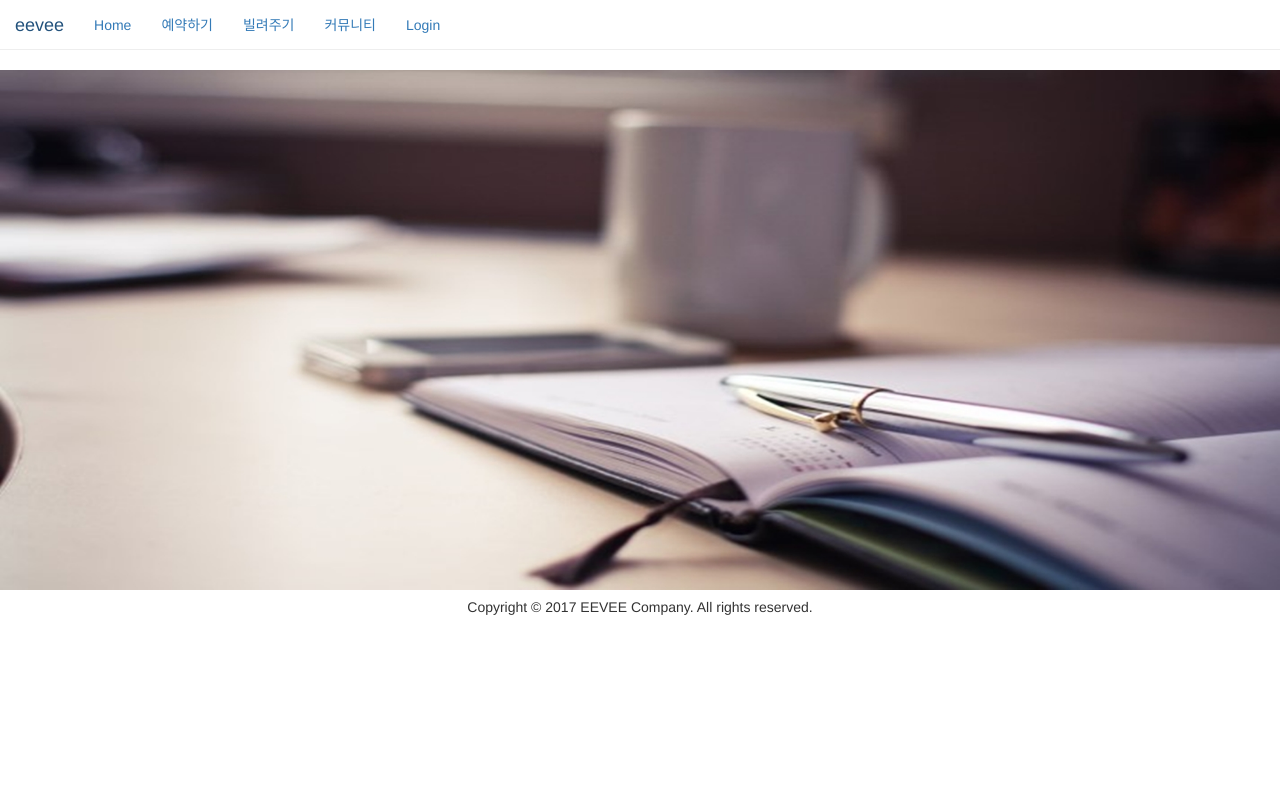
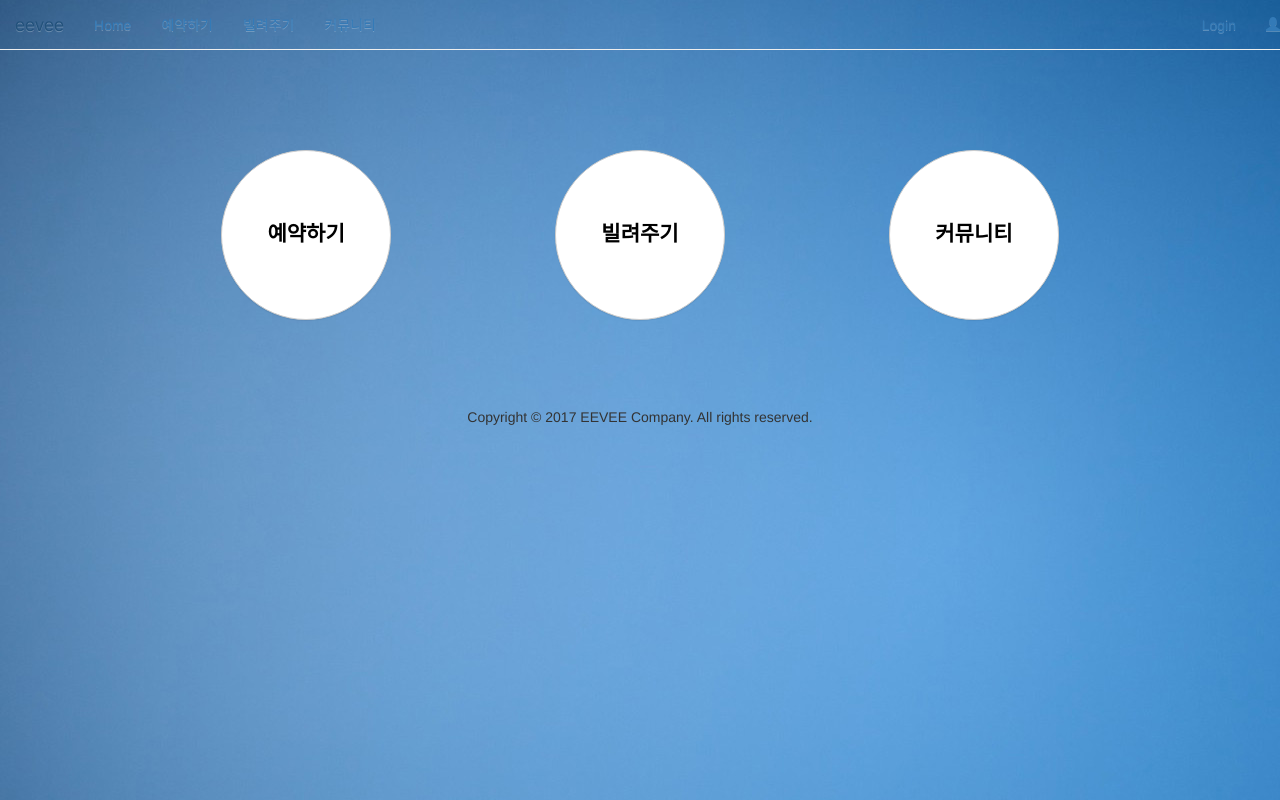
Before and after one commit to YeHoonJang/eevee_project, a Django app: page / in a window 1280 px wide. Run offline with Django 3.2, Linux system fonts and the light colour scheme; some libraries are stand-ins or nearby versions.

Commit message:
yehoon upload

```diff
--- a/eevee/eevee/urls.py
+++ b/eevee/eevee/urls.py
@@ -11,4 +11,5 @@ urlpatterns = [
     url(r'^logout$', ev_views.logout, name='logout'),
     url(r'^logout_process', ev_views.logout_process, name='logout_process'),
     url(r'^user_registration_process', ev_views.user_registration_process, name='user_registration_process'),
+    url(r'^status$', ev_views.status, name='status'),
 ]
--- a/eevee/rental_gachon/template/views.py
+++ b/eevee/rental_gachon/template/views.py
@@ -65,12 +65,19 @@ def user_registration_process(request):
             status = "이미 존재하는 아이디입니다"
             return render(request, 'login_form.html', {"status": status})
         except User.DoesNotExist:
-            firstname = request.POST["firstname"]
-            lastname = request.POST["lastname"]
-            password = request.POST["passwd"]
+            user_name = request.POST["user_name"]
+            nickname = request.POST["nickname"]
+            password = request.POST["password"]
+            student_number = request.POST["student_number"]
             new_user = User.objects.create_user(email, email, password)
-            new_user.last_name = lastname
-            new_user.first_name = firstname
+            new_user.nickname = nickname
+            new_user.user_name = user_name
+            new_user.student_number = student_number
             new_user.save()
             request.session['login_id'] = email
             return render(request, 'index.html', {"login_id": email})
+
+
+def status(request):
+    if request.method == 'GET':
+        print("Hello world!")
--- a/eevee/template/base.html
+++ b/eevee/template/base.html
@@ -34,7 +34,7 @@
 </head>
 <body>
  {% block header %} {% include 'header.html' %} {% endblock %}
- {% block content %} {% endblock %}
+ {% block content %}  {% endblock %}
  {% block footer %} {% include 'footer.html' %} {% endblock %}
 </body>
 </html>
--- a/eevee/template/header.html
+++ b/eevee/template/header.html
@@ -1,5 +1,9 @@
 {% load static %}
-<link rel="stylesheet" href="{% static "css/bootstrap.min.css" %}">
+
+    <link rel="stylesheet" href="{% static "css/bootstrap.min.css" %}"/>
+    <link rel="stylesheet" type="text/css" href="header.css"/>
+    <link rel="stylesheet" href="https://maxcdn.bootstrapcdn.com/bootstrap/3.3.7/css/bootstrap.min.css">
+
     <script src="https://maxcdn.bootstrapcdn.com/bootstrap/3.3.7/js/bootstrap.min.js"></script>
 
 <div class="page-header">
@@ -19,16 +23,18 @@
             <li class="nav-item">
                 <a class="nav-link" href="#">커뮤니티</a>
             </li>
+        </ul>
+        <ul class="nav navbar-nav navbar-right">
+            <li class="nav-item"><a class="nav-link" href="{% url 'status' %}"><span class="glyphicon glyphicon-user"></span></a></li>
+        </ul>
+        <ul class="nav navbar-nav navbar-right">
             {% if login_id %}
-                <li class="nav-item">
-                    <a class="nav-link" href="{% url 'logout' %}">{{ login_id }}</a>
-                </li>
+                <li class="nav-item"><a class="nav-link" href="{% url 'logout' %}"></span>{{ login_id }}</a></li>
             {% else %}
-                  <li class="nav-item">
-                    <a class="nav-link" href="{% url 'login' %}">Login</a>
-                </li>
+                <li class="nav-item"><a class="nav-link" href="{% url 'login' %}">Login</a></li>
             {% endif %}
+        </ul>
 
-          </ul>
     </nav>
 </div>
+</body>
--- a/eevee/template/index.html
+++ b/eevee/template/index.html
@@ -6,5 +6,36 @@
 {% endblock %}
 
 {% block content %}
-<img class="img-responsive"  src="{% static "img/back_temp.jpg" %}" />
+    <head>
+        <style type="text/css">
+
+            .btn-circle {
+                width: 170px;
+                height: 170px;
+                line-height: 40px;
+                padding:20px;
+                border-radius: 50%;
+                margin:80px;
+{#                background-image: url "img/d3TjUpj-gradient-wallpaper.jpg";#}
+            }
+
+            div button a{
+                font-size: 150%;
+                color:black;
+                font-weight:bold;
+            }
+        </style>
+    </head>
+
+    <body id="bg" style="background-image: url('{% static "img/d3TjUpj-gradient-wallpaper.jpg"%}')"/>
+
+    <div class="container" align="center">
+        <button type="button" class="btn btn-default btn-circle"><a href="#">예약하기</a></button>
+        <button type="button" class="btn btn-default btn-circle"><a href="#">빌려주기</a></button>
+        <button type="button" class="btn btn-default btn-circle"><a href="#">커뮤니티</a></button>
+    </div>
+
+
+
+
 {% endblock %}
--- a/eevee/template/logout_form.html
+++ b/eevee/template/logout_form.html
@@ -9,7 +9,7 @@
 
 {% block content %}
 
-<link rel="stylesheet" href="https://maxcdn.bootstrapcdn.com/bootstrap/3.3.7/css/bootstrap.min.css">
+<link rel="stylesheet" href="https://maxcdn.bootstrapcdn.com/bootstrap/3.3.7/css/bootstrap.min.css"/>
 
 <!-- jQuery library -->
 <script src="https://ajax.googleapis.com/ajax/libs/jquery/3.1.1/jquery.min.js"></script>
```
Also changed, not shown: eevee/template/login_form.html (+11 -5 lines), eevee/db.sqlite3, eevee/static/img/d3TjUpj-gradient-wallpaper.jpg (added), eevee/template/header.css (added). Lines whose indentation alone changed are shown as unchanged.
